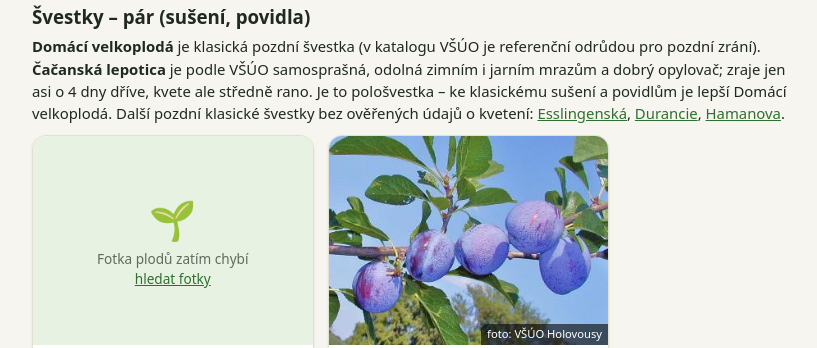
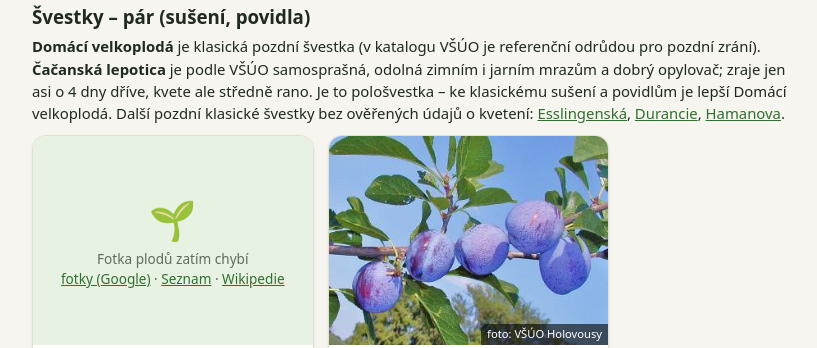
Before and after one commit to silajiri/sad, a plain HTML site: page index.html in a window 1280 px wide. Shown: the part 723-1071 px from the top of the page, without its empty margins (24-841 px from the left). Drawn offline with Linux system fonts and the light colour scheme.

Commit message:
Odkazy na vyhledání fotek u odrůd bez fotky
Co-Authored-By: Claude Sonnet 5.5 <noreply@anthropic.com>

```diff
--- a/index.html
+++ b/index.html
@@ -108,7 +108,7 @@ function formsHtml(v,sp){
   else txt=f.stock.map((s,i)=>f.prices[i]?'<span class="'+(s?'ok':'no')+'" title="'+(s?'skladem':'není skladem')+'">'+FORMS[i]+' '+f.prices[i]+' Kč</span>':'').filter(Boolean).join(' · ');
   return '<div><b>'+(f.kind==='kontejner'?'V kontejneru':'Prostokořenné')+'</b>'+(f.pod?' · podnož '+esc(f.pod):'')+'<br>'+txt+'</div>'}).join('')}
 const NOUN={jablone:'jabloň',hrusne:'hrušeň',svestky:'švestka',renklody:'renklóda',tresne:'třešeň',visne:'višeň',broskvone:'broskvoň',merunky:'meruňka',oresaky:'ořešák',ostatni:'',rybizy:'',ostruziny:''};
-function none(name,q){return '<div class="none"><span>🌱</span>Fotka plodů zatím chybí<br>'+(q?'<a href="https://www.google.com/search?tbm=isch&q='+q+'" target="_blank" rel="noopener">hledat fotky</a>':'')+'</div>'}
+function none(name,q){return '<div class="none"><span>🌱</span>Fotka plodů zatím chybí<br>'+(q?'<a href="https://www.google.com/search?tbm=isch&q='+q+'" target="_blank" rel="noopener">fotky (Google)</a> · <a href="https://obrazky.cz/?q='+q+'" target="_blank" rel="noopener">Seznam</a> · <a href="https://cs.wikipedia.org/w/index.php?search='+encodeURIComponent(name)+'" target="_blank" rel="noopener">Wikipedie</a>':'')+'</div>'}
 window.none=none;
 function card(v,sp){
  const d=v.d,x=v.v;
```
